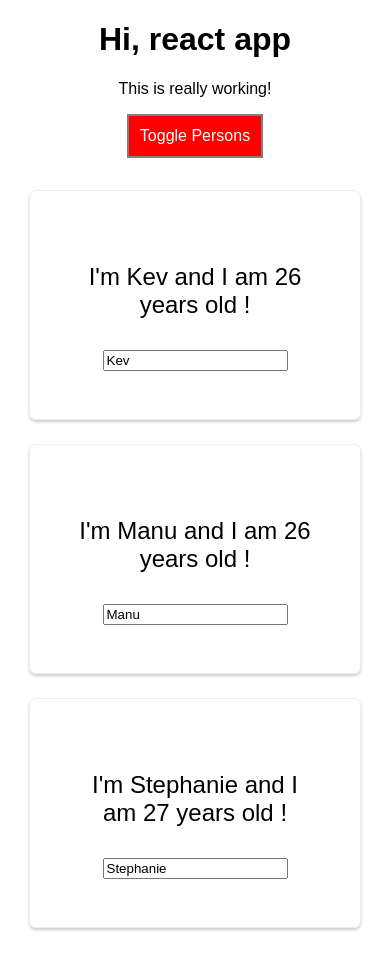
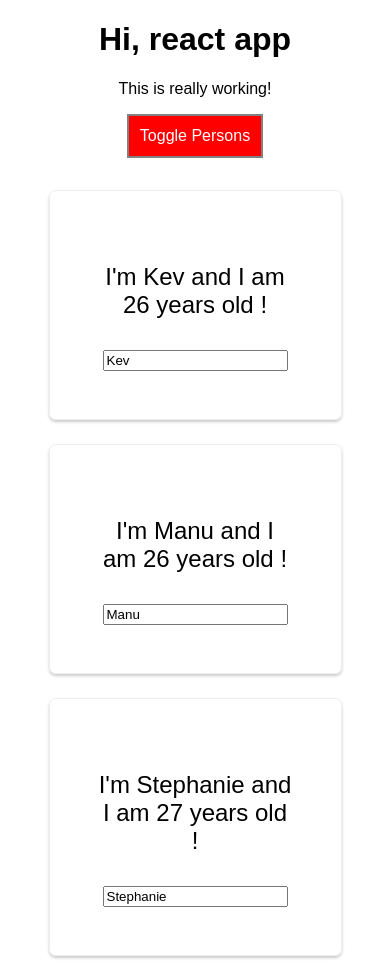
Before and after one commit to 1kevinson/react-complete-guide, a React (Create React App) app in the folder react-complete-guide/: page / in a window 390 px wide. Both pictures are taken after a click on the button "Toggle Persons". Before the commit the page ends 952 px from the top, so only its background shows below. Built offline with nearby package versions, Linux system fonts and the light colour scheme.

Commit message:
[Styling React component](<radium>): Using Radium for media queries

```diff
--- a/react-complete-guide/src/App.js
+++ b/react-complete-guide/src/App.js
@@ -1,7 +1,7 @@
 import React, { Component } from "react";
 import "./App.css";
 
-import Radium from "radium";
+import Radium, { StyleRoot } from "radium";
 import Person from "./Person/Person.js";
 
 class App extends Component {
@@ -108,6 +108,7 @@ class App extends Component {
     }
 
     return (
+      <StyleRoot>
         <div className="App">
           <h1> Hi, react app</h1>
           <p className={classes.join(" ")}>This is really working!</p>
@@ -116,6 +117,7 @@ class App extends Component {
           </button>
           {persons}
         </div>
+      </StyleRoot>
     );
 
     // Javascript above it's get compiled to this code
--- a/react-complete-guide/src/Person/Person.css
+++ b/react-complete-guide/src/Person/Person.css
@@ -1,5 +1,5 @@
 .Person {
-  width: 60%;
+  width: 50%;
   border: 1px solid #eee;
   box-shadow: 0 2px 3px #ccc;
   padding: 3rem;
--- a/react-complete-guide/src/Person/Person.js
+++ b/react-complete-guide/src/Person/Person.js
@@ -2,11 +2,18 @@ import React from "react";
 
 // Import CSS in js file to use it
 import "./Person.css";
+import Radium, { StyleRoot } from "radium";
 
 // PRESENTATION / DUMB COMPONENT / STATELESS
 const person = (props) => {
+  const style = {
+    "@media (min-width: 500px)": {
+      width: "40%",
+    },
+  };
+
   return (
-    <div className="Person">
+    <div className="Person" style={style}>
       <p onClick={props.click}>
         I'm {props.name} and I am {props.age} years old !
       </p>
@@ -16,4 +23,4 @@ const person = (props) => {
   );
 };
 
-export default person;
+export default Radium(person);
```
Lines whose indentation alone changed are shown as unchanged.
